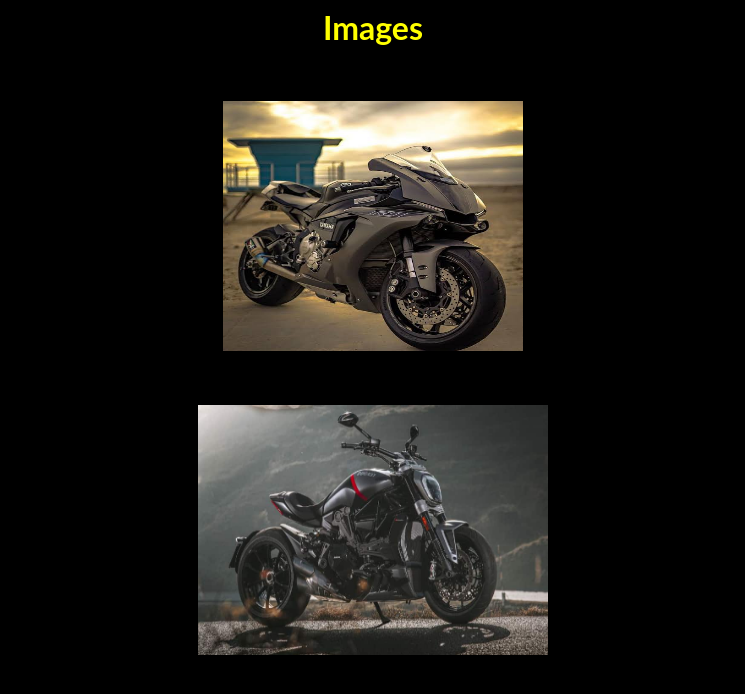
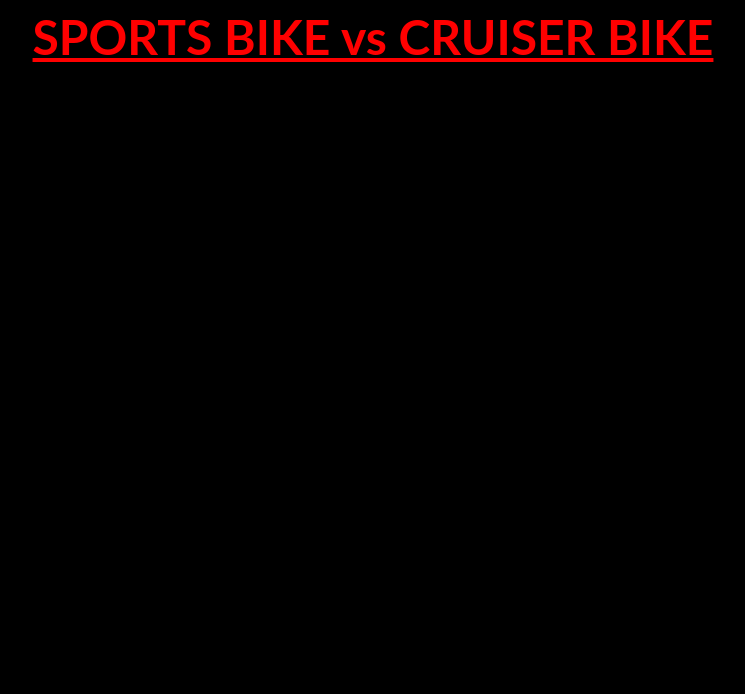
Before and after one commit to aesthetic007/comparison, a plain HTML site: page image.html in a window 1280 px wide. Shown: the whole page, without its empty margins (267-1012 px from the left). Drawn offline with Linux system fonts and the light colour scheme.

Commit message:
Update image.html

```diff
--- a/image.html
+++ b/image.html
@@ -4,9 +4,5 @@
 </head>
 <body bgcolor="black">
 <center>
-<font face="Lato" color="yellow" size="6"><b>Images</b></font>
-<br><br><br><br>
-<img src="Image/2.jpeg" width="300" height="250">
-<br><br><br><br>
-<img src="Image/1.jpg" width="350" height="250">
-</center></body></html>
+<font face="Lato" color="red" size="8"><b><u>SPORTS BIKE vs CRUISER BIKE</u></b></font>
+</body></html>
```
